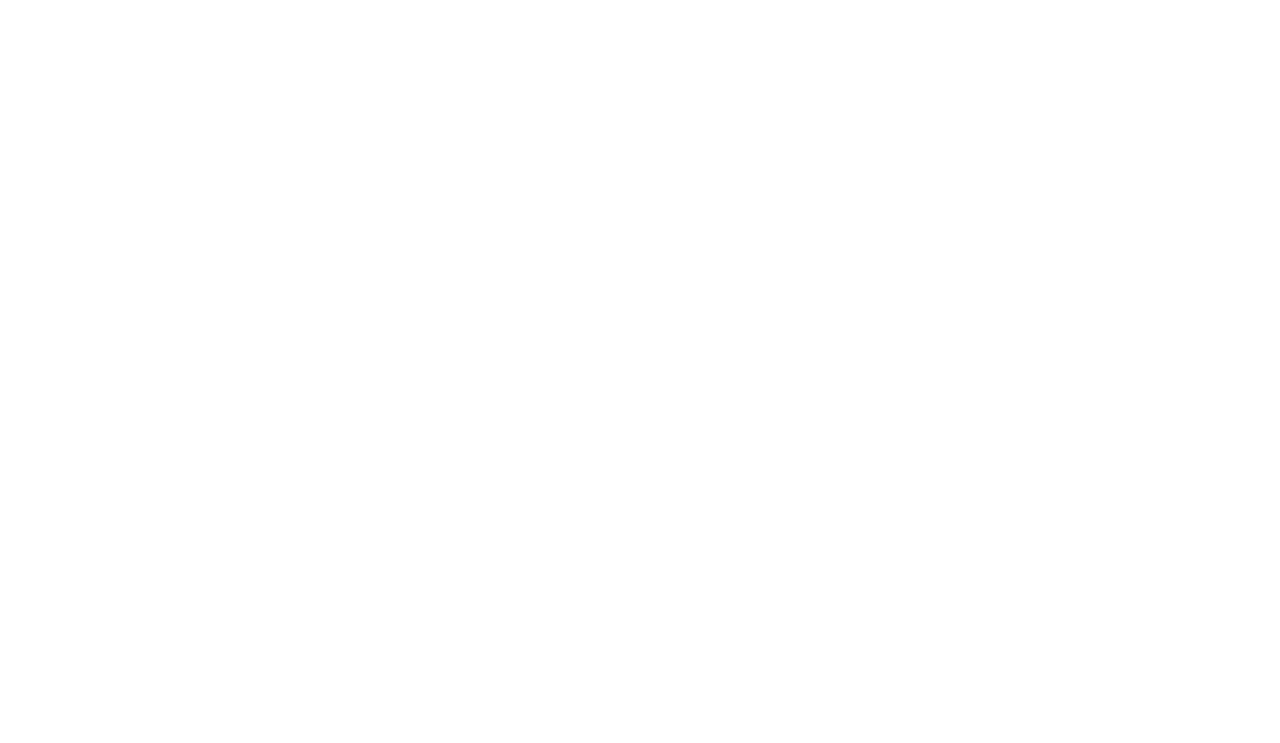
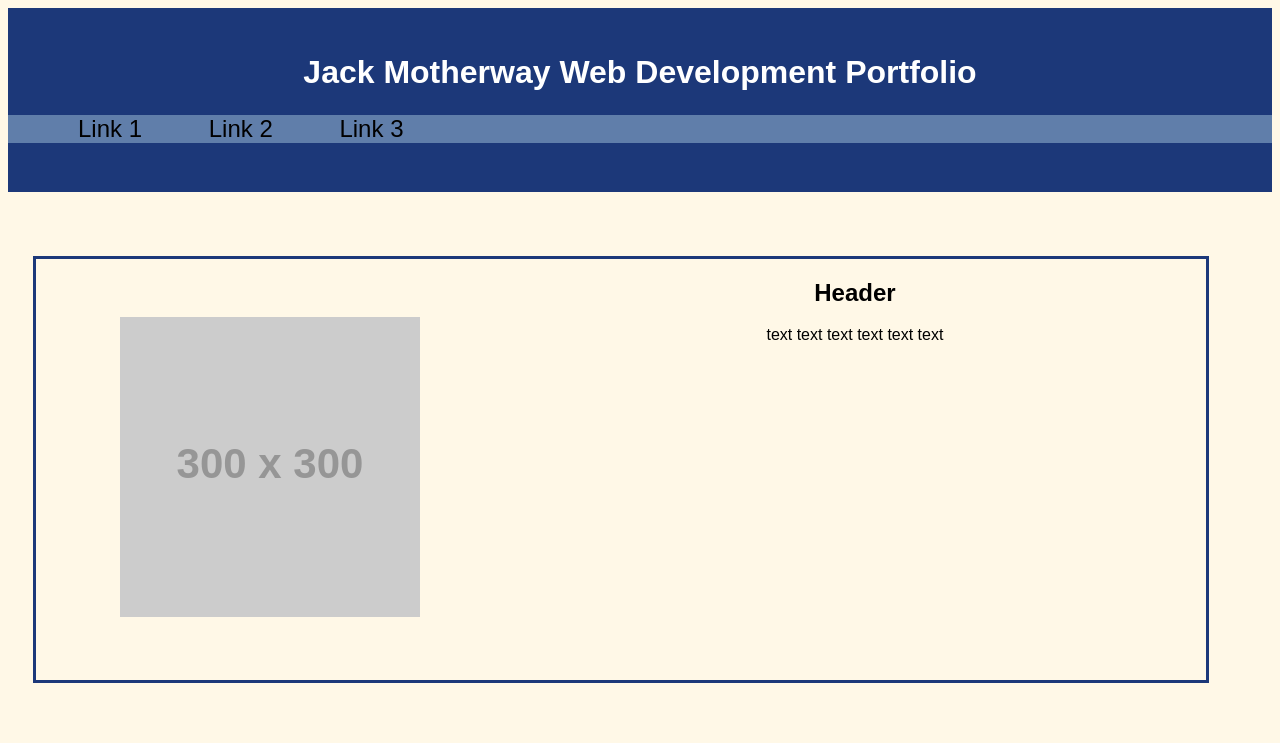
Before and after one commit to jack123abc4/Portfolio-CSS, a plain HTML site: page index.html in a window 1280 px wide. Shown: the top 743 px of the page. Drawn offline with Linux system fonts and the light colour scheme; placeholder pictures from the web are drawn by us.

Commit message:
updated changes

```diff
--- a/Assets/css/style.css
+++ b/Assets/css/style.css
@@ -0,0 +1,101 @@
+
+
+:root{
+    /* blue/beige color palette */
+    --header_color: #1C3879;
+    --nav_color: #607EAA;
+    --background_body_color: #fff8e7;
+    --font_color: black;
+    /* --light-beige: #F9F5EB; */
+}
+
+body{
+    background-color: var(--background_body_color);
+    font-family:Arial, Helvetica, sans-serif;
+    color: var(--font_color);
+}
+
+header{
+    background-color: var(--header_color);
+    height:auto;
+    width: auto;
+    position: relative;
+    padding: 25px 0px 25px 0px;
+}
+
+h1 {
+    text-align: center;
+    color: white;
+    font-size: 200%;
+
+}
+
+nav{
+    background-color: var(--nav_color);
+    font-size: 150%;
+}
+
+nav ul {
+    list-style: none;
+}
+
+nav ul li {
+    display: inline;
+    margin: 15px 30px 15px 30px;
+}
+
+.section_img_left,
+.section_img_right {
+    display: flex;
+    flex-wrap: wrap;
+    margin:5%;
+    border: 3px solid var(--header_color);
+}
+
+.section_img_left {
+    margin-left:2%;
+}
+
+.section_img_right {
+    margin-right:2%;
+}
+.section_img_left_img,
+.section_img_right_img {
+    margin:5%;
+    width: 30%;
+
+}
+.section_img_left_text,
+.section_img_right_text {
+    width: 60%;
+}
+
+.section_img_left h2,
+.section_img_right h2 {
+    display: block;
+}
+
+.section_img_left p,
+.section_img_right p {
+    display: block;
+}
+
+
+.center {
+    text-align: center;
+}
+
+@media screen and (max-width:992px) {
+
+}
+
+@media screen and (max-width:768px) {
+    .section_img_left_img,
+    .section_img_right_img {
+        width: 90%;
+    }
+    .section_img_left_img,
+    .section_img_right_img {
+        width: 90%;
+    }
+}
--- a/index.html
+++ b/index.html
@@ -4,9 +4,43 @@
     <meta charset="UTF-8">
     <meta http-equiv="X-UA-Compatible" content="IE=edge">
     <meta name="viewport" content="width=device-width, initial-scale=1.0">
-    <title>Document</title>
+    <link rel="stylesheet" href="./assets/css/reset.css">
+    <link rel="stylesheet" href="./assets/css/style.css">
+    <title>Web Dev Portfolio</title>
 </head>
 <body>
+    <header>
+        <h1>Jack Motherway Web Development Portfolio</h1>
+        <nav>
+            <ul>
+                <li>Link 1</li>
+                <li>Link 2</li>
+                <li>Link 3</li>
+            </ul>
+        </nav>
+    </header>
+    <body>
+        <section class="section_img_left">
+            <div class="section_img_left_img center">
+                <img src="https://dummyimage.com/300" alt="">
+            </div>
+            <div class="section_img_left_text center">
+                <h2>Header</h2>
+                <p>text text text text text text</p>
+            </div>
+        </section>
+        <section class="section_img_right">
+            <div class="section_img_right_text center">
+                <h2>Header</h2>
+                <p>text text text text text text</p>
+            </div>
+            <div class="section_img_right_img center">
+                <img src="https://dummyimage.com/300" alt="">
+            </div>
+        </section>
+    </body>
+    <footer>
 
+    </footer>
 </body>
 </html>
```
